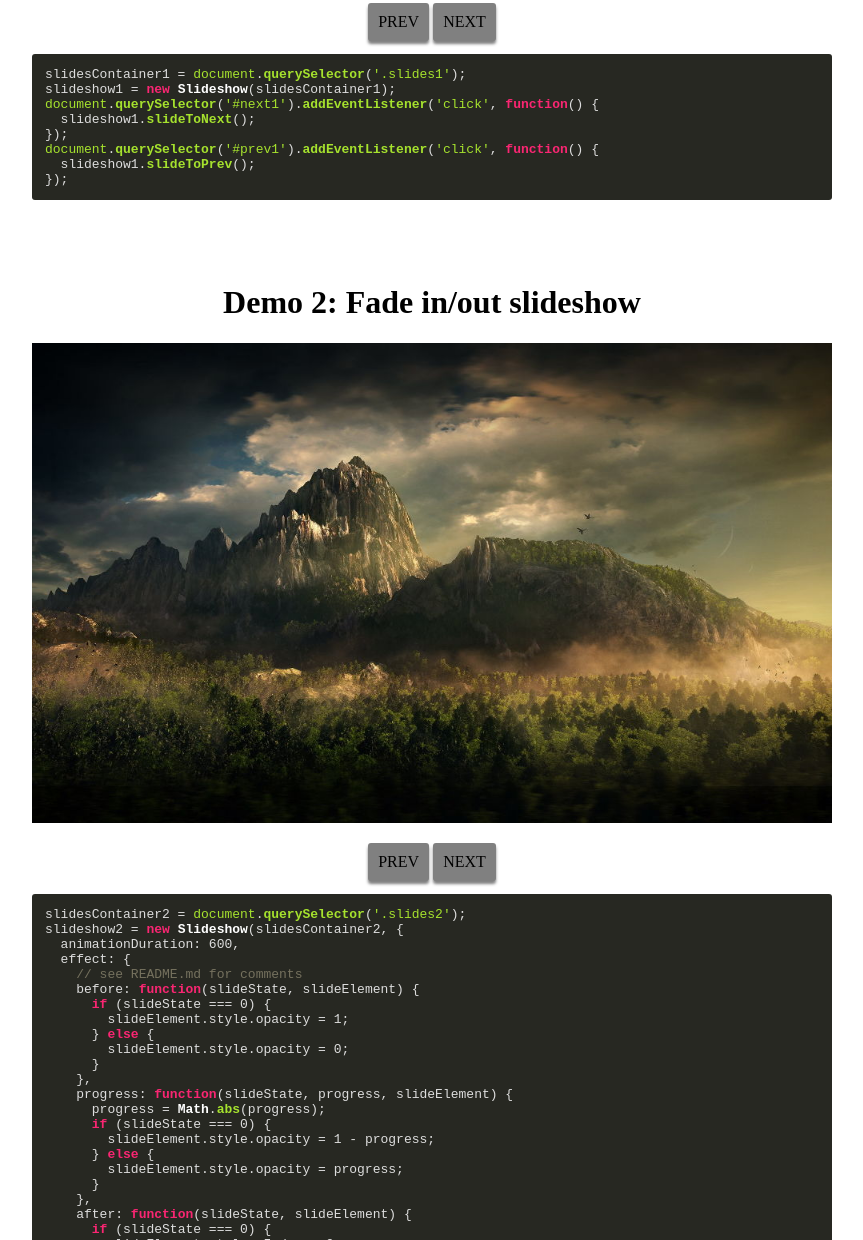
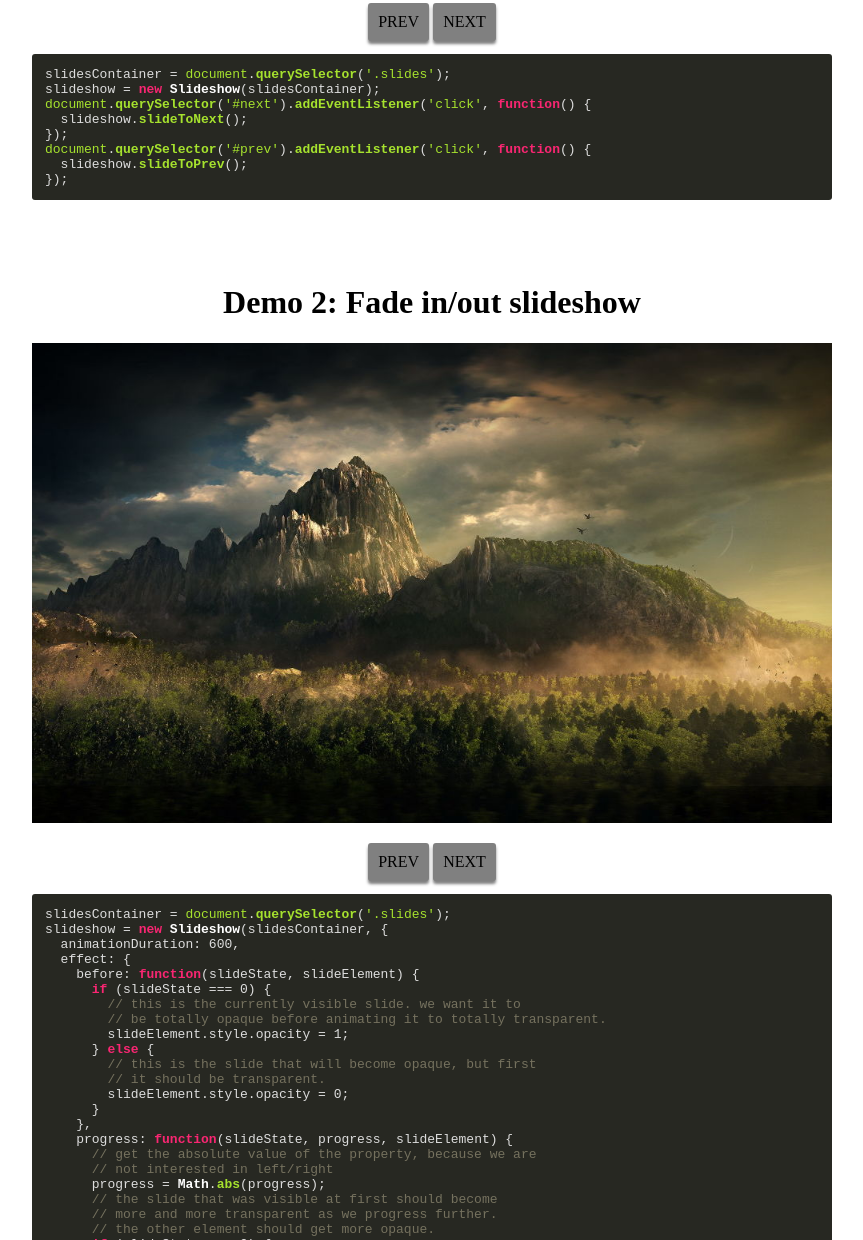
Before and after one commit to olmokramer/slideshow.js, a plain HTML site: page index.html in a window 1280 px wide. Shown: the part 577-1817 px from the top of the page, without its empty margins (208-1071 px from the left). Drawn offline with nearby package versions, Linux system fonts and the light colour scheme.

Commit message:
updated demo page

```diff
--- a/index.html
+++ b/index.html
@@ -90,13 +90,13 @@
   </div>
   <div id="prev1" class="button">PREV</div>
   <div id="next1" class="button">NEXT</div>
-  <pre><code class="js">slidesContainer1 = document.querySelector('.slides1');
-slideshow1 = new Slideshow(slidesContainer1);
-document.querySelector('#next1').addEventListener('click', function() {
-  slideshow1.slideToNext();
+  <pre><code class="js">slidesContainer = document.querySelector('.slides');
+slideshow = new Slideshow(slidesContainer);
+document.querySelector('#next').addEventListener('click', function() {
+  slideshow.slideToNext();
 });
-document.querySelector('#prev1').addEventListener('click', function() {
-  slideshow1.slideToPrev();
+document.querySelector('#prev').addEventListener('click', function() {
+  slideshow.slideToPrev();
 });</code></pre>
   <div class="space"></div>
   <h1>Demo 2: Fade in/out slideshow</h1>
@@ -119,20 +119,28 @@ document.querySelector('#prev1').addEventListener('click', function() {
   </div>
   <div id="prev2" class="button">PREV</div>
   <div id="next2" class="button">NEXT</div>
-  <pre><code class="js">slidesContainer2 = document.querySelector('.slides2');
-slideshow2 = new Slideshow(slidesContainer2, {
+  <pre><code class="js">slidesContainer = document.querySelector('.slides');
+slideshow = new Slideshow(slidesContainer, {
   animationDuration: 600,
   effect: {
-    // see README.md for comments
     before: function(slideState, slideElement) {
       if (slideState === 0) {
+        // this is the currently visible slide. we want it to
+        // be totally opaque before animating it to totally transparent.
         slideElement.style.opacity = 1;
       } else {
+        // this is the slide that will become opaque, but first
+        // it should be transparent.
         slideElement.style.opacity = 0;
       }
     },
     progress: function(slideState, progress, slideElement) {
+      // get the absolute value of the property, because we are
+      // not interested in left/right
       progress = Math.abs(progress);
+      // the slide that was visible at first should become
+      // more and more transparent as we progress further.
+      // the other element should get more opaque.
       if (slideState === 0) {
         slideElement.style.opacity = 1 - progress;
       } else {
@@ -140,19 +148,22 @@ slideshow2 = new Slideshow(slidesContainer2, {
       }
     },
     after: function(slideState, slideElement) {
+      // the new slide should be on top for save image (etc.) to work
       if (slideState === 0) {
-        slideElement.style.zIndex = 0;
+        // this is the previous slide, so send down
+        slideElement.style.zIndex = 0
       } else {
-        slideElement.style.zIndex = 1;
+        // this is the next slide so send to top
+        slideElement.style.zIndex = 1
       }
     }
   }
 });
-document.querySelector('#next2').addEventListener('click', function() {
-  slideshow2.slideToNext();
+document.querySelector('#next').addEventListener('click', function() {
+  slideshow.slideToNext();
 });
-document.querySelector('#prev2').addEventListener('click', function() {
-  slideshow2.slideToPrev();
+document.querySelector('#prev').addEventListener('click', function() {
+  slideshow.slideToPrev();
 });</code></pre>
   <script>
     slidesContainer1 = document.querySelector('.slides1');
```
